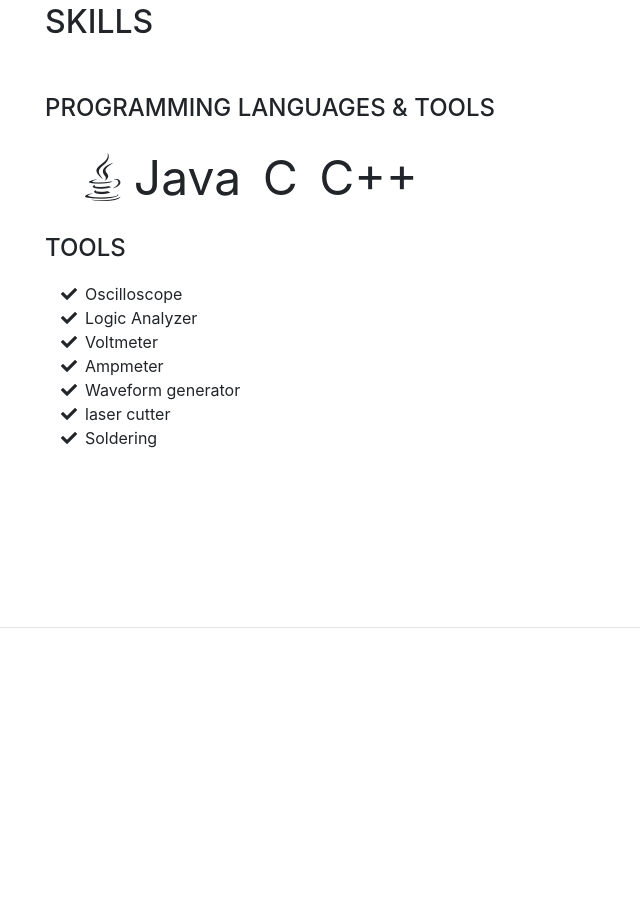
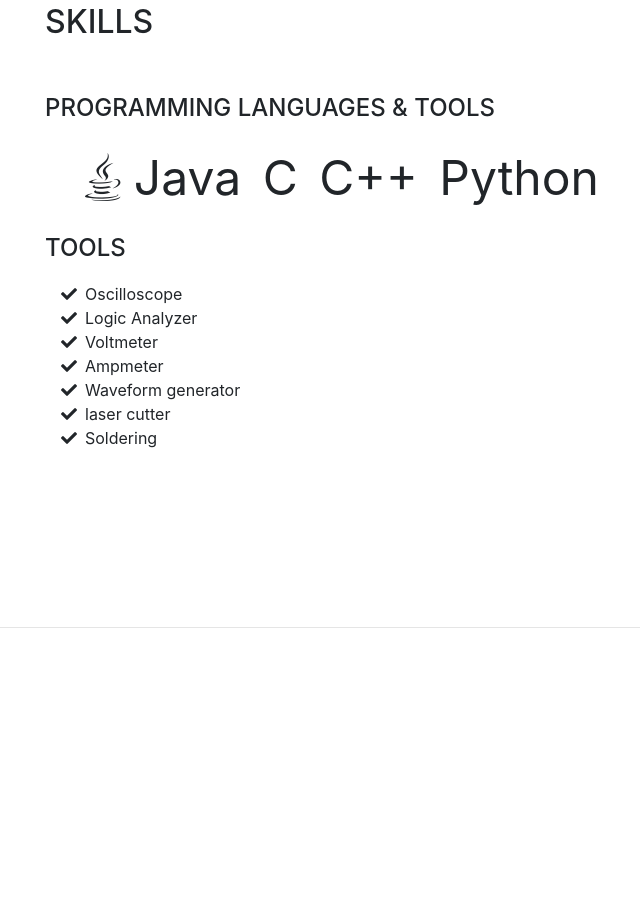
Before and after one commit to Alex-Millan/Alex-Millan.github.io, a website with bundled scripts: page index.html in a window 1280 px wide. Shown: the part 4346-5259 px from the top of the page, without its empty margins (275-915 px from the left). Built offline with nearby package versions, Linux system fonts and the light colour scheme; a web font is replaced by a local one.

Commit message:
added python  programming skill

```diff
--- a/index.html
+++ b/index.html
@@ -297,6 +297,10 @@
             <li class="list-inline-item">
               C++
             </li>
+
+            <li class="list-inline-item">
+                Python
+            </li>
           </ul>
 
           <div class="subheading mb-3">Tools</div>
```
